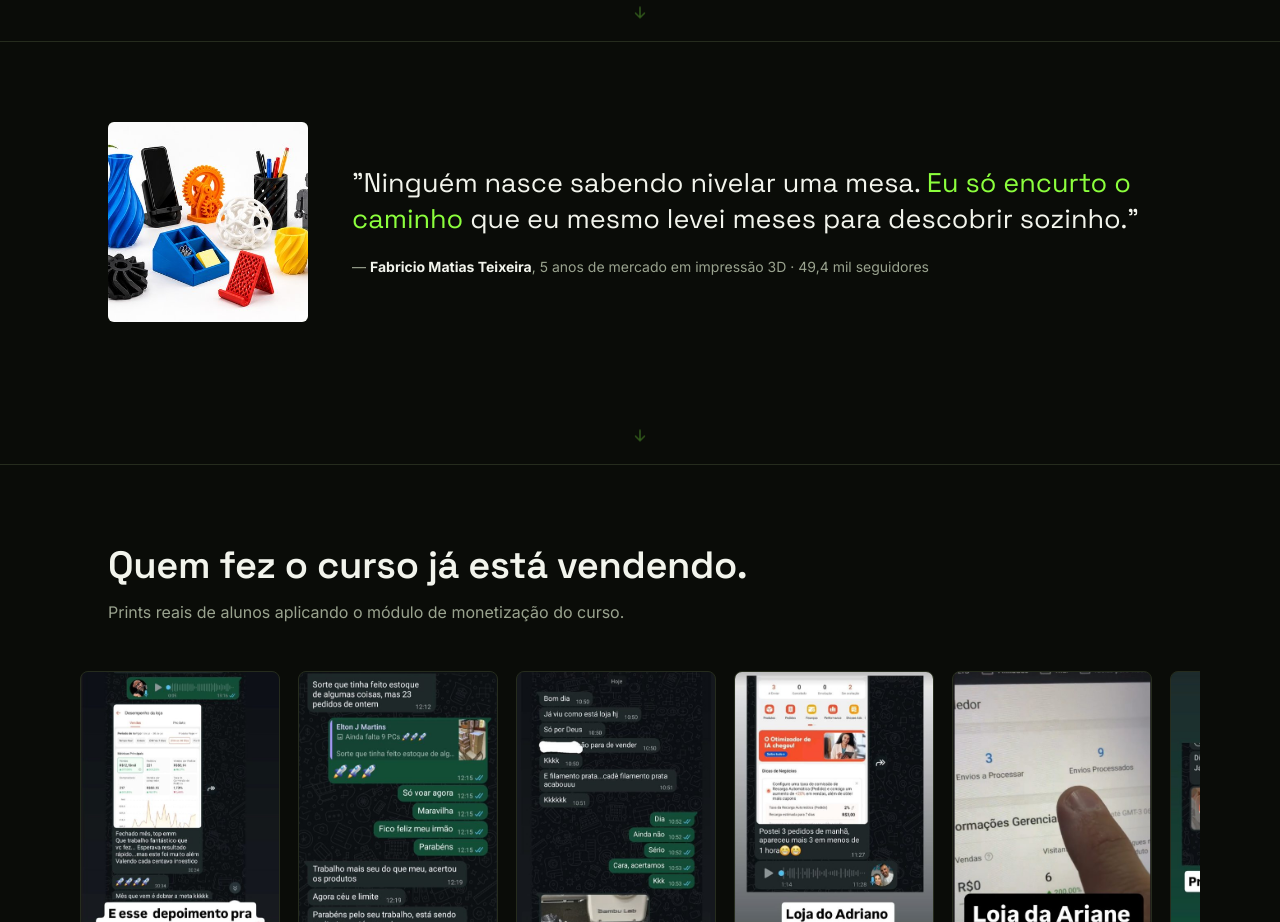
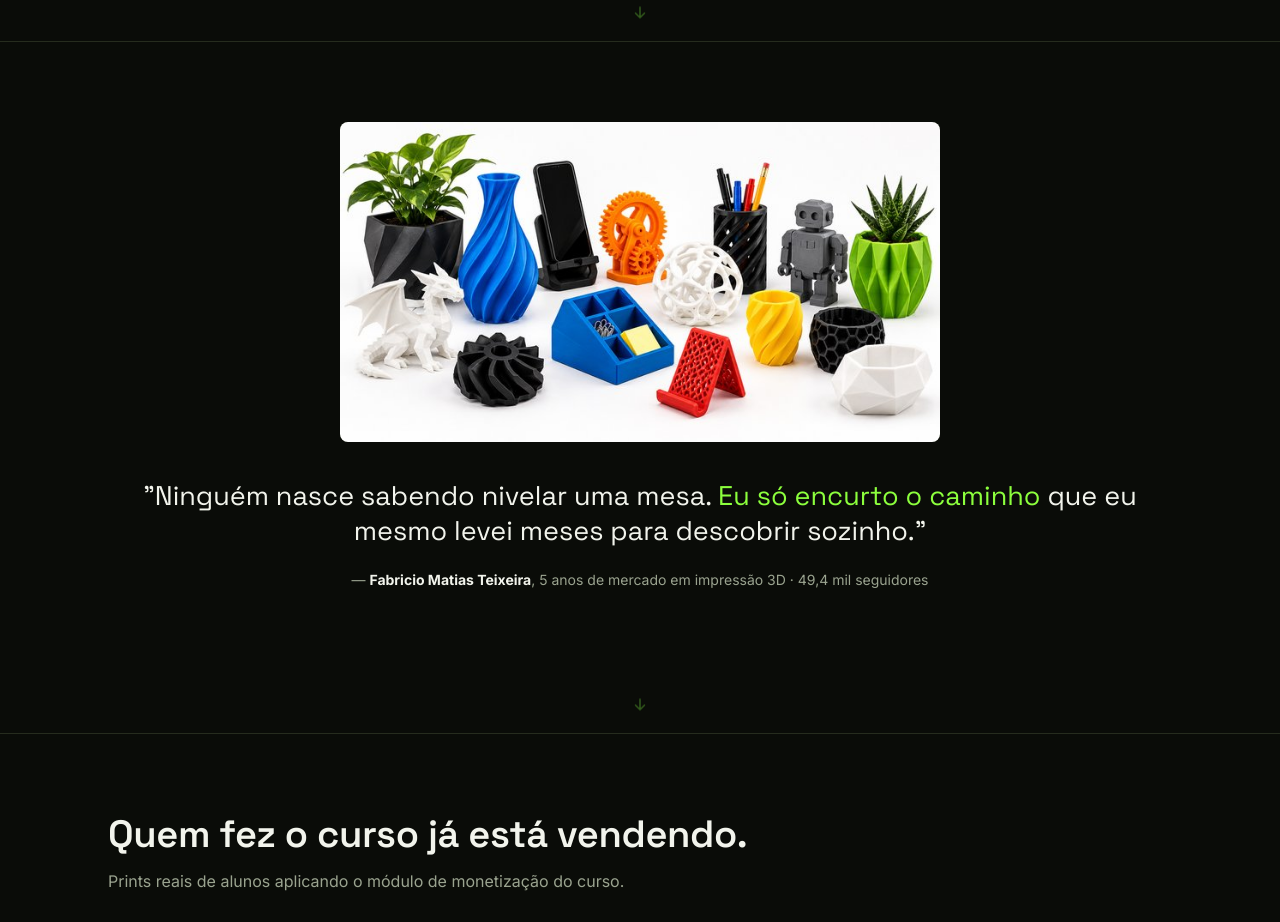
Before and after one commit to boxdodigital/curso-impressao-3d, a plain HTML site: page index.html in a window 1280 px wide. Shown: the part 4158-5080 px from the top of the page. Drawn offline with Linux system fonts and the light colour scheme.

Commit message:
Aumenta a imagem de vitrine de produtos para tamanho grande, sem corte

```diff
--- a/index.html
+++ b/index.html
@@ -410,21 +410,22 @@
     border-top:1px solid var(--line);
   }
   .instructor .wrap{
-    display:grid;
-    grid-template-columns:200px 1fr;
-    gap:44px;
+    display:flex;
+    flex-direction:column;
     align-items:center;
+    gap:36px;
+    text-align:center;
   }
   .avatar{
-    width:200px; height:200px;
-    border-radius:6px;
+    width:100%;
+    max-width:600px;
+    border-radius:8px;
     overflow:hidden;
     position:relative;
     background:var(--panel-2);
   }
   .avatar img{
-    width:100%; height:100%; object-fit:cover;
-    object-position:center center;
+    width:100%; height:auto; display:block;
   }
   .quote{
     font-family:'Space Grotesk', sans-serif;
@@ -660,8 +661,7 @@
     .pain-grid{ grid-template-columns:1fr; }
     .forwhom-grid{ grid-template-columns:1fr; }
     .module-grid{ grid-template-columns:1fr; }
-    .instructor .wrap{ grid-template-columns:1fr; text-align:center; }
-    .avatar{ margin:0 auto; }
+    .avatar{ max-width:100%; }
   }
 
   @media (max-width: 480px){
```
